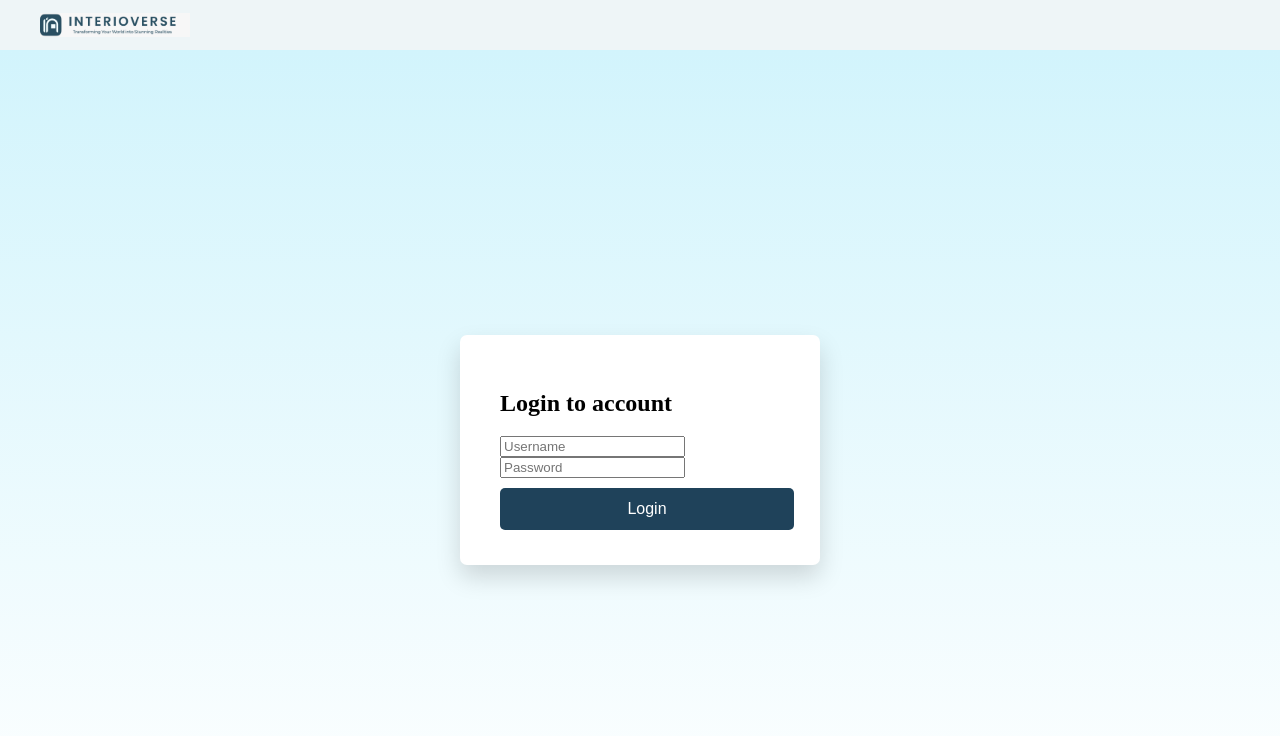
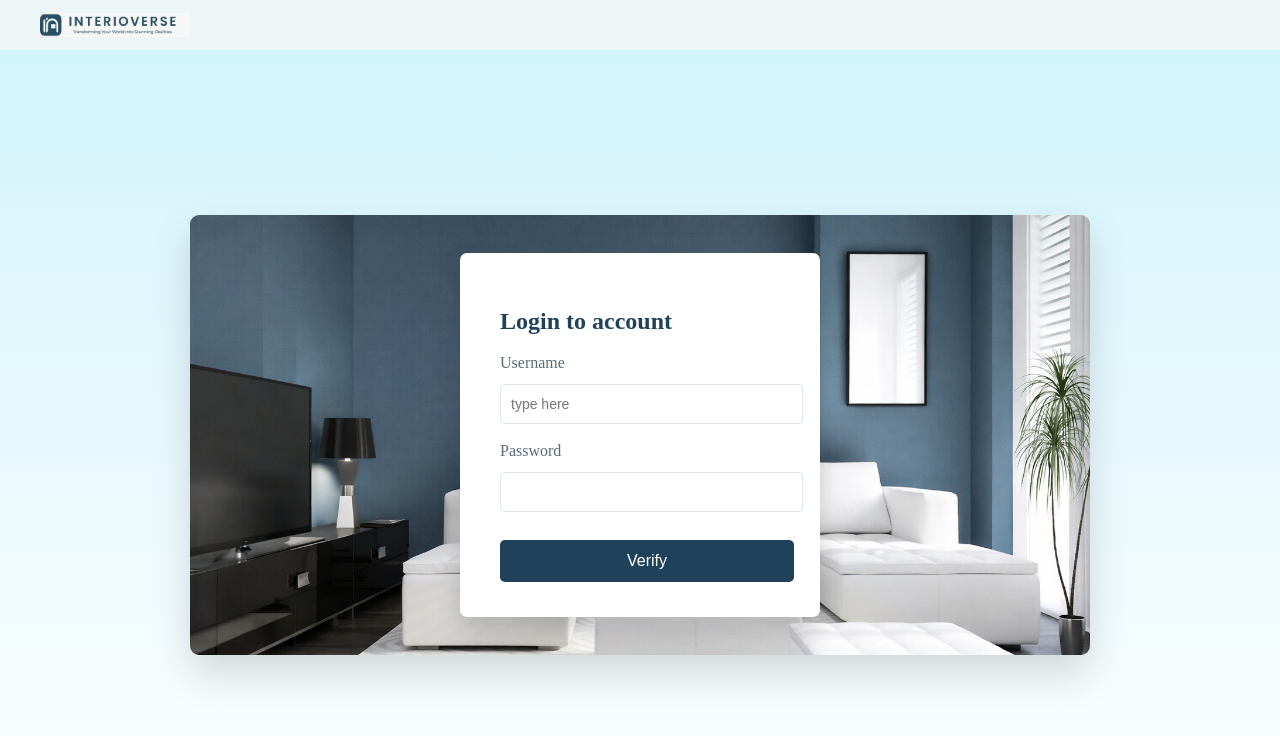
Before and after one commit to Varshaps07/Interioverse_Designs, a React (Vite) app: page / in a window 1280 px wide. Shown: the top 736 px of the page. Built offline with nearby package versions, Linux system fonts and the light colour scheme; no server answers.

Commit message:
ciiiioomiiiiiiuytrdft

```diff
--- a/src/Login/Login.jsx
+++ b/src/Login/Login.jsx
@@ -1,49 +1,49 @@
-// import React, { useState, useEffect } from "react";
-// import "./Login.css";
-// import { useNavigate } from "react-router-dom";
-// import { loginSuccess } from "../Redux/AuthSlice";
-// import { useDispatch } from "react-redux";
-// import axios from "axios";
-// import axiosInstance from "../api/axiosInstance";
-// import logo from "../assets/logo.jpeg"
-// const Login = () => {
+import React, { useState, useEffect } from "react";
+import "./Login.css";
+import { useNavigate } from "react-router-dom";
+import { loginSuccess } from "../Redux/AuthSlice";
+import { useDispatch } from "react-redux";
+import axios from "axios";
+import axiosInstance from "../api/axiosInstance";
+import logo from "../assets/logo.jpeg"
+const Login = () => {
 
 
-//   const [username, setUsername] = useState("");
-//   const [password, setPassword] = useState("");
-//   const [error, setError] = useState({});
+  const [username, setUsername] = useState("");
+  const [password, setPassword] = useState("");
+  const [error, setError] = useState({});
 
-//   const navigate = useNavigate();
-//   const dispatch = useDispatch();
+  const navigate = useNavigate();
+  const dispatch = useDispatch();
 
-// useEffect(() => {
-//   const checkUser = async () => {
-//     try {
-//       const res = await axiosInstance.get("/auth/me");
+useEffect(() => {
+  const checkUser = async () => {
+    try {
+      const res = await axiosInstance.get("/auth/me");
 
-//       if (res.data.role === "admin") {
-//         navigate("/admin-dashboard", { replace: true });
-//       } else if (res.data.role === "user") {
-//         navigate("/signup", { replace: true });
-//       }
-//     } catch (error) {
-//       // silent fail – user not logged in
-//     }
-//   };
+      if (res.data.role === "admin") {
+        navigate("/admin-dashboard", { replace: true });
+      } else if (res.data.role === "user") {
+        navigate("/signup", { replace: true });
+      }
+    } catch (error) {
+      // silent fail – user not logged in
+    }
+  };
 
-//   // SKIP auth check if user just logged out OR just signed up
-//   const justLoggedOut = sessionStorage.getItem("justLoggedOut");
-//   const justSignedUp = sessionStorage.getItem("justSignedUp");
+  // SKIP auth check if user just logged out OR just signed up
+  const justLoggedOut = sessionStorage.getItem("justLoggedOut");
+  const justSignedUp = sessionStorage.getItem("justSignedUp");
 
-//   if (justLoggedOut || justSignedUp) {
-//     sessionStorage.removeItem("justLoggedOut");
-//     sessionStorage.removeItem("justSignedUp");
-//     return;          // DO NOT call /auth/me
-//   }
+  if (justLoggedOut || justSignedUp) {
+    sessionStorage.removeItem("justLoggedOut");
+    sessionStorage.removeItem("justSignedUp");
+    return;          // DO NOT call /auth/me
+  }
 
-//   checkUser();
+  checkUser();
 
-// }, [navigate]);
+}, [navigate]);
 
 
 
@@ -51,198 +51,106 @@
 
 
 
-//   // useEffect(() => {
-//   //   const isAuth = JSON.parse(localStorage.getItem("isAuth"));
-//   //   if (isAuth) {
-//   //     navigate("/users", { replace: true });
-//   //   }
-//   // }, [navigate]);
+  // useEffect(() => {
+  //   const isAuth = JSON.parse(localStorage.getItem("isAuth"));
+  //   if (isAuth) {
+  //     navigate("/users", { replace: true });
+  //   }
+  // }, [navigate]);
 
 
-// // useEffect(()=>{
-// //   axios.get("http://localhost:5000/api/admin/users")
-// //     .then(()=>navigate("/admin-dashboard"))
-// //     .catch(()=>{});
-// // },[]);
+// useEffect(()=>{
+//   axios.get("http://localhost:5000/api/admin/users")
+//     .then(()=>navigate("/admin-dashboard"))
+//     .catch(()=>{});
+// },[]);
 
 
 
-//   const handleSubmit = async (e) => {
-//   e.preventDefault();
-//   let err = {};
+  const handleSubmit = async (e) => {
+  e.preventDefault();
+  let err = {};
 
-//   if (!username) err.username = "Username is required";
-//   if (!password) err.password = "Password is required";
+  if (!username) err.username = "Username is required";
+  if (!password) err.password = "Password is required";
 
-//   setError(err);
+  setError(err);
 
-//   if (Object.keys(err).length === 0) {
-//     try {
-//      const res = await axiosInstance.post("/auth/login",  {
-//   username: username,
-//   password: password
-// }, { withCredentials:true });
+  if (Object.keys(err).length === 0) {
+    try {
+     const res = await axiosInstance.post("/auth/login",  {
+  username: username,
+  password: password
+}, { withCredentials:true });
 
 
-//       dispatch(loginSuccess(res.data));
+      dispatch(loginSuccess(res.data));
 
-//       if (res.data.role === "admin") {
-//         navigate("/admin-dashboard", { replace: true });
-//       } else {
-// navigate("/signup", { replace: true });
-//       }
-//     } catch (err) {
-//       alert("Invalid credentials");
-//     }
-//   }
-// };
-
-//   return (
-//     <>
-//       <div className="login-navbar">
-//         <img
-//           src={logo}
-//           alt="Interioverse"
-//           className="login-logo"
-//         />
-//       </div>
-
-//       <div className="login-outer">
-//         <div className="login2">
-//           <div className="login">
-//             <h2 style={{ color: "#1F425A" }}>Login to account</h2>
-
-//             <form onSubmit={handleSubmit}>
-//               <div className="inputs">
-//                 <label>Username</label>
-//                 <input
-//                   type="text"
-//                   placeholder="type here"
-//                   value={username}
-//                   onChange={(e) => {
-//                     setUsername(e.target.value);
-//                     if (error.username) setError(prev => ({ ...prev, username: "" }));
-//                   }}
-//                 />
-//                 {error.username && <p className="error">{error.username}</p>}
-//               </div>
-
-//               <div className="inputs">
-//                 <label>Password</label>
-//                 <input
-//                   type="password"
-//                   value={password}
-//                   onChange={(e) => {
-//                     setPassword(e.target.value);
-//                     if (error.password) setError(prev => ({ ...prev, password: "" }));
-//                   }}
-//                 />
-//                 {error.password && <p className="error">{error.password}</p>}
-//               </div>
-
-//               <button type="submit">Verify</button>
-// {/* <p
-//   onClick={() => navigate("/signup")}
-//   style={{ textAlign:"center", color:"#1F425A", cursor:"pointer", marginTop:"12px" }}
-// >
-//   Create new account
-// </p> */}
-
-
-//             </form>
-//           </div>
-//         </div>
-//       </div>
-//     </>
-//   );
-// };
-
-// export default Login;
-
-
-
-
-
-
-
-
-
-
-
-
-
-
-
-
-
-
-import React, { useState } from "react";
-import "./Login.css";
-import { useNavigate } from "react-router-dom";
-import axiosInstance from "../api/axiosInstance";
-import logo from "../assets/logo.jpeg";
-
-const Login = () => {
-  const [username, setUsername] = useState("");
-  const [password, setPassword] = useState("");
-  const [error, setError] = useState("");
-
-  const navigate = useNavigate();
-
-  const handleSubmit = async (e) => {
-    e.preventDefault();
-    setError("");
-
-    if (!username || !password) {
-      setError("Username and password required");
-      return;
-    }
-
-    try {
-      const res = await axiosInstance.post("/auth/login", {
-        username,
-        password,
-      });
-
-      // ✅ redirect ONLY after login success
       if (res.data.role === "admin") {
         navigate("/admin-dashboard", { replace: true });
       } else {
 navigate("/signup", { replace: true });
       }
-    } catch {
-      setError("Invalid credentials");
+    } catch (err) {
+      alert("Invalid credentials");
+    }
   }
 };
 
   return (
     <>
       <div className="login-navbar">
-        <img src={logo} alt="Interioverse" className="login-logo" />
+        <img
+          src={logo}
+          alt="Interioverse"
+          className="login-logo"
+        />
       </div>
 
       <div className="login-outer">
+        <div className="login2">
           <div className="login">
-          <h2>Login to account</h2>
+            <h2 style={{ color: "#1F425A" }}>Login to account</h2>
 
             <form onSubmit={handleSubmit}>
+              <div className="inputs">
+                <label>Username</label>
                 <input
-              placeholder="Username"
+                  type="text"
+                  placeholder="type here"
                   value={username}
-              onChange={(e) => setUsername(e.target.value)}
+                  onChange={(e) => {
+                    setUsername(e.target.value);
+                    if (error.username) setError(prev => ({ ...prev, username: "" }));
+                  }}
                 />
+                {error.username && <p className="error">{error.username}</p>}
+              </div>
 
+              <div className="inputs">
+                <label>Password</label>
                 <input
                   type="password"
-              placeholder="Password"
                   value={password}
-              onChange={(e) => setPassword(e.target.value)}
+                  onChange={(e) => {
+                    setPassword(e.target.value);
+                    if (error.password) setError(prev => ({ ...prev, password: "" }));
+                  }}
                 />
+                {error.password && <p className="error">{error.password}</p>}
+              </div>
 
-            {error && <p className="error">{error}</p>}
+              <button type="submit">Verify</button>
+{/* <p
+  onClick={() => navigate("/signup")}
+  style={{ textAlign:"center", color:"#1F425A", cursor:"pointer", marginTop:"12px" }}
+>
+  Create new account
+</p> */}
 
-            <button type="submit">Login</button>
+
             </form>
+          </div>
         </div>
       </div>
     </>
```
Lines whose indentation alone changed are shown as unchanged.
